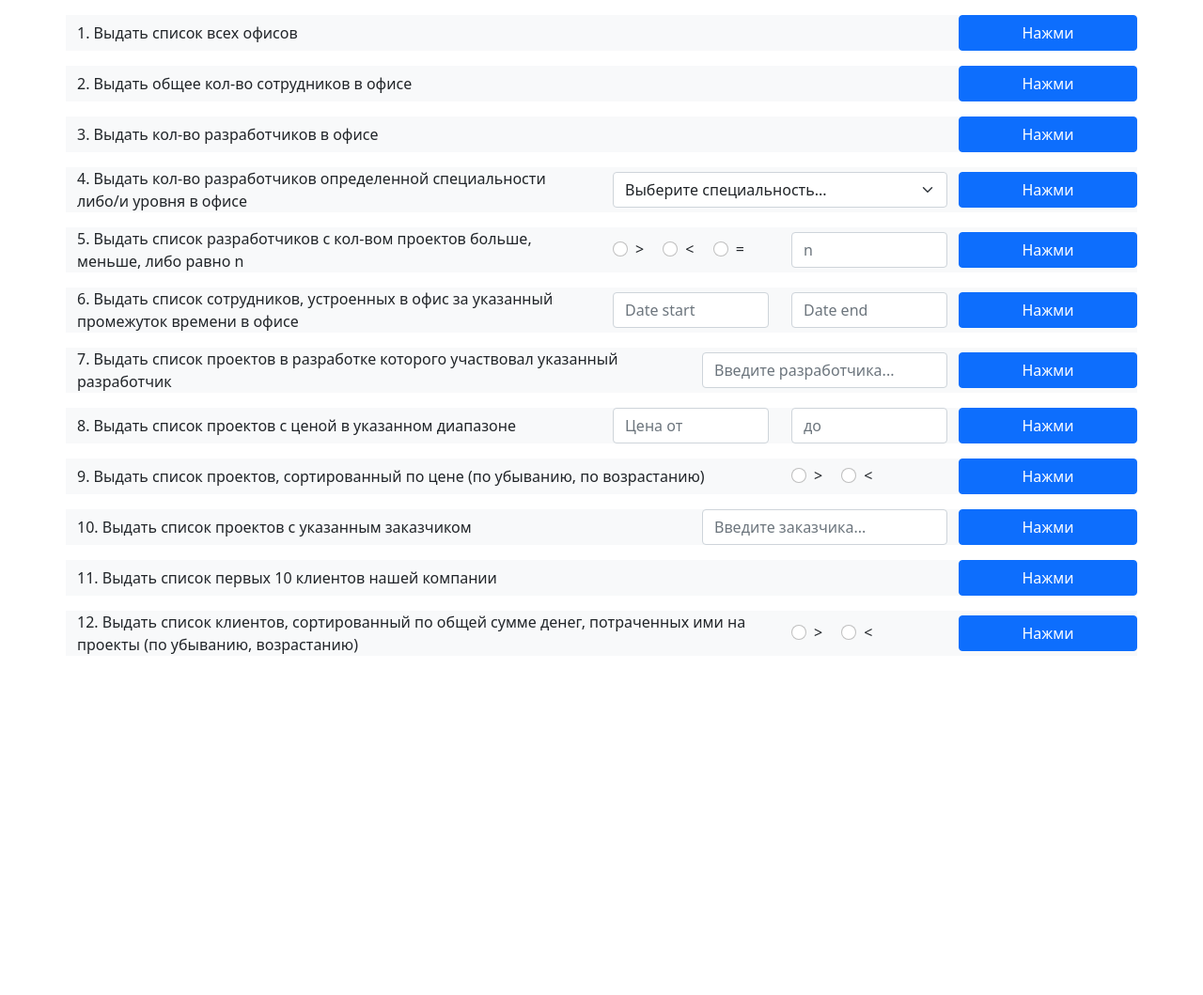
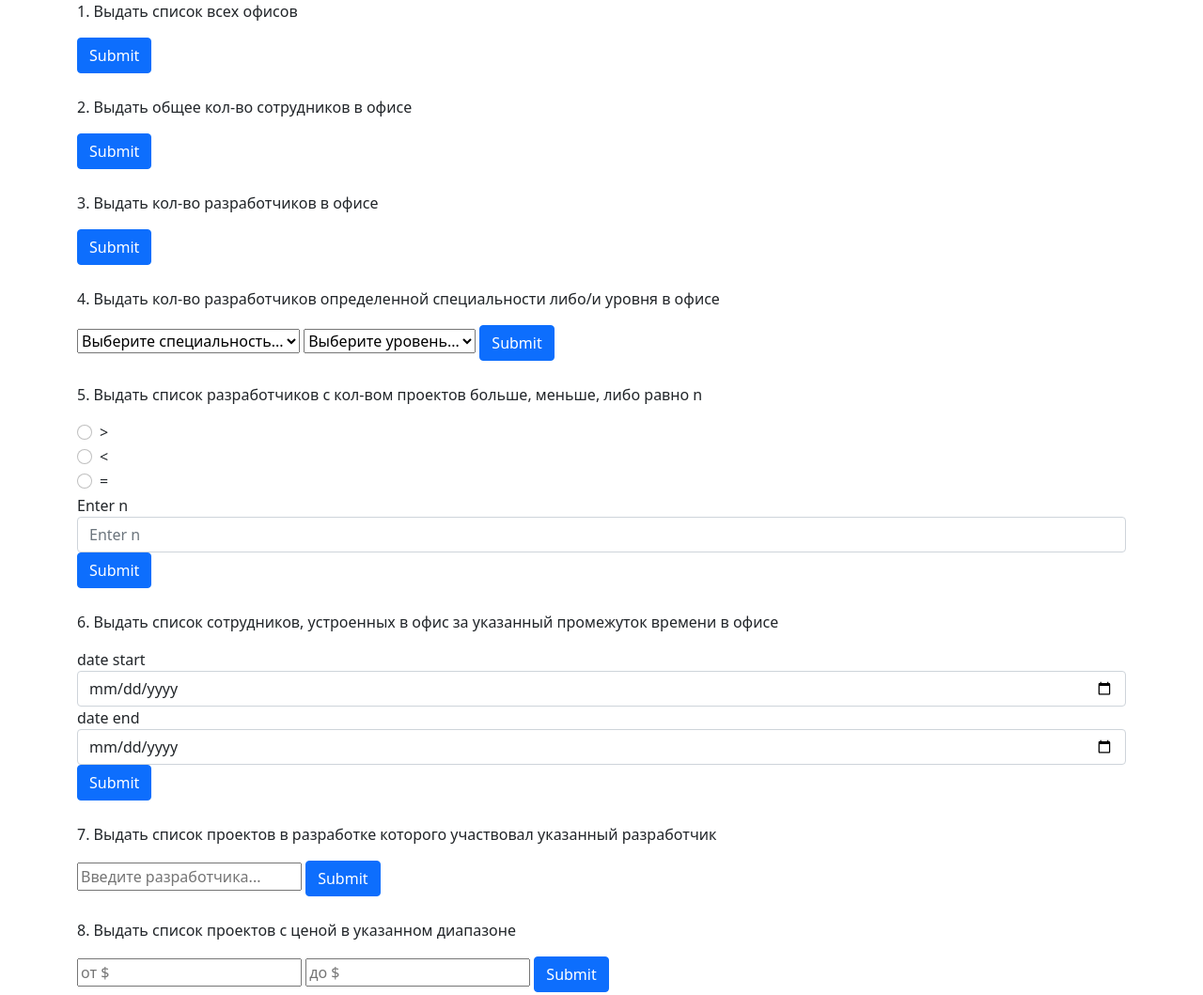
Before and after one commit to zeromask1337/Ranepa-database, a website: page public/index.html in a window 1280 px wide. Shown: the top 1059 px of the page at 94% size. Before the commit the page ends 800 px from the top, so only its background shows below. Drawn offline with nearby package versions, Linux system fonts and the light colour scheme.

Commit message:
Configured variables

```diff
--- a/public/index.html
+++ b/public/index.html
@@ -3,8 +3,7 @@
     <head>
         <meta charset="UTF-8" />
         <meta name="viewport" content="width=device-width, initial-scale=1.0" />
-        <title>ranepadb</title>
-        <!-- <link rel="stylesheet" href="style.css" /> -->
+        <title>RanepaDB</title>
         <link
             href="https://cdn.jsdelivr.net/npm/bootstrap@5.0.0-beta1/dist/css/bootstrap.min.css"
             rel="stylesheet"
@@ -12,260 +11,189 @@
             crossorigin="anonymous"
         />
     </head>
-    <body>
-        <div class="container-md bg-light mt-3">
-            <div class="row align-items-center">
-                <div class="col-10 align-middle">
-                    1. Выдать список всех офисов
-                </div>
-                <button class="btn btn-primary col-2">Нажми</button>
-            </div>
-        </div>
+    <body class="d-flex flex-column container">
+        <form class="mb-4" action="/office_list">
+            <p>1. Выдать список всех офисов</p>
+            <button type="submit" class="btn btn-primary">Submit</button>
+        </form>
 
-        <div class="container-md bg-light mt-3">
-            <div class="row align-items-center">
-                <div class="col-10 align-middle">
-                    2. Выдать общее кол-во сотрудников в офисе
-                </div>
-                <button class="btn btn-primary col-2">Нажми</button>
-            </div>
-        </div>
+        <form class="mb-4" action="/office_workers_count">
+            <p>2. Выдать общее кол-во сотрудников в офисе</p>
+            <button type="submit" class="btn btn-primary">Submit</button>
+        </form>
 
-        <div class="container-md bg-light mt-3">
-            <div class="row align-items-center">
-                <div class="col-10 align-middle">
-                    3. Выдать кол-во разработчиков в офисе
-                </div>
-                <button class="btn btn-primary col-2">Нажми</button>
-            </div>
-        </div>
+        <form class="mb-4" action="/office_dev_workers_count">
+            <p>3. Выдать кол-во разработчиков в офисе</p>
+            <button type="submit" class="btn btn-primary">Submit</button>
+        </form>
 
-        <div class="container-md bg-light mt-3">
-            <div class="row align-items-center">
-                <div class="col-6 align-middle">
-                    4. Выдать кол-во разработчиков определенной специальности
-                    либо/и уровня в офисе
-                </div>
-                <div class="col-4">
-                    <select class="form-select">
+        <form class="mb-4" action="/office_dev_workers_spec_count">
+            <p>
+                4. Выдать кол-во разработчиков определенной специальности либо/и
+                уровня в офисе
+            </p>
+            <select id="select-dev" name="dev">
                 <option selected>Выберите специальность...</option>
-                        <option value="1">Дизайнер</option>
-                        <option value="2">БД архитектор</option>
-                        <option value="3">Тимлид</option>
-                        <option value="4">Девелопер</option>
+                <option value="teamlead">Тимлид</option>
+                <option value="designer">Дизайнер</option>
+                <option value="bdarch">Архитектор БД</option>
+                <option value="programmer">Программист</option>
             </select>
-                </div>
-                <button class="btn btn-primary col-2">Нажми</button>
-            </div>
-        </div>
+            <select id="select-lvl" name="lvl">
+                <option selected>Выберите уровень...</option>
+                <option value="junior">Джуниор</option>
+                <option value="middle">Миддл</option>
+                <option value="senior">Сеньор</option>
+            </select>
+            <button type="submit" class="btn btn-primary">Submit</button>
+        </form>
 
-        <div class="container-md bg-light mt-3">
-            <div class="row align-items-center">
-                <div class="col-6 align-middle">
+        <form class="mb-4" action="/dev_project_count_sort">
+            <p>
                 5. Выдать список разработчиков с кол-вом проектов больше,
                 меньше, либо равно n
-                </div>
-                <div class="radio col-2">
-                    <div class="form-check form-check-inline">
+            </p>
+            <div id="mark_group">
+                <div class="form-check">
                     <input
                         class="form-check-input"
                         type="radio"
-                            name="inlineRadioOptions"
-                            id="inlineRadio1"
-                            value="option1"
+                        name="symbol"
+                        id="exampleRadios1"
+                        value="gt"
                     />
-                        <label class="form-check-label" for="inlineRadio1"
-                            >&gt</label
-                        >
+                    <label class="form-check-label" for="exampleRadios1">
+                        &gt
+                    </label>
                 </div>
-                    <div class="form-check form-check-inline">
+                <div class="form-check">
                     <input
                         class="form-check-input"
                         type="radio"
-                            name="inlineRadioOptions"
-                            id="inlineRadio2"
-                            value="option2"
+                        name="symbol"
+                        id="exampleRadios2"
+                        value="lt"
                     />
-                        <label class="form-check-label" for="inlineRadio2"
-                            >&lt</label
-                        >
+                    <label class="form-check-label" for="exampleRadios2">
+                        &lt
+                    </label>
                 </div>
-                    <div class="form-check form-check-inline">
+                <div class="form-check disabled">
                     <input
                         class="form-check-input"
                         type="radio"
-                            name="inlineRadioOptions"
-                            id="inlineRadio3"
-                            value="option3"
+                        name="symbol"
+                        id="exampleRadios3"
+                        value="eq"
                     />
-                        <label class="form-check-label" for="inlineRadio3"
-                            >=</label
-                        >
+                    <label class="form-check-label" for="exampleRadios3">
+                        =
+                    </label>
                 </div>
             </div>
-                <div class="col-2">
-                    <input type="text" class="form-control" placeholder="n" />
-                </div>
-                <button class="btn btn-primary col-2">Нажми</button>
-            </div>
-        </div>
-
-        <div class="container-md bg-light mt-3">
-            <div class="row align-items-center">
-                <div class="col-6 align-middle">
-                    6. Выдать список сотрудников, устроенных в офис за указанный
-                    промежуток времени в офисе
-                </div>
-                <div class="col-2">
+            <div>
+                <label for="exampleInputEmail1">Enter n</label>
                 <input
                     type="text"
                     class="form-control"
-                        placeholder="Date start"
+                    id="exampleInputEmail1"
+                    placeholder="Enter n"
+                    name="number"
                 />
             </div>
-                <div class="col-2">
+            <button type="submit" class="btn btn-primary">Submit</button>
+        </form>
+
+        <form class="mb-4" action="/office_workers_range_date_list">
+            <p>
+                6. Выдать список сотрудников, устроенных в офис за указанный
+                промежуток времени в офисе
+            </p>
+            <div>
+                <label for="exampleInputEmail1">date start</label>
+                <input
+                    type="date"
+                    class="form-control"
+                    id="exampleInputEmail1"
+                    placeholder="date start"
+                    name="dateStart"
+                />
+            </div>
+            <div>
+                <label for="exampleInputEmail1">date end</label>
+                <input
+                    type="date"
+                    class="form-control"
+                    id="exampleInputEmail1"
+                    placeholder="date end"
+                    name="dateEnd"
+                />
+            </div>
+            <button type="submit" class="btn btn-primary">Submit</button>
+        </form>
+
+        <form class="mb-4" action="/project_dev_point_list">
+            <p>
+                7. Выдать список проектов в разработке которого участвовал
+                указанный разработчик
+            </p>
             <input
                 type="text"
-                        class="form-control"
-                        placeholder="Date end"
+                name="devName"
+                id=""
+                placeholder="Введите разработчика..."
             />
-                </div>
-                <button class="btn btn-primary col-2">Нажми</button>
-            </div>
-        </div>
+            <button type="submit" class="btn btn-primary">Submit</button>
+        </form>
 
-        <div class="container-md bg-light mt-3">
-            <div class="row align-items-center">
-                <div class="col-7 align-middle">
-                    7. Выдать список проектов в разработке которого участвовал
-                    указанный разработчик
-                </div>
-                <div class="col-3">
+        <form class="mb-4" action="/project_price_range_list">
+            <p>8. Выдать список проектов с ценой в указанном диапазоне</p>
+            <input type="text" name="priceStart" id="" placeholder="от $" />
+            <input type="text" name="priceEnd" id="" placeholder="до $" />
+            <button type="submit" class="btn btn-primary">Submit</button>
+        </form>
+
+        <form class="mb-4" action="/project_price_list_sort">
+            <p>
+                9. Выдать список проектов, сортированный по цене (по убыванию,
+                по возрастанию)
+            </p>
+            <select id="select-dev" name="price_sort">
+                <option selected>Выберите специальность...</option>
+                <option value="priceUp">По возрастанию</option>
+                <option value="priceDown">По убыванию</option>
+            </select>
+            <button type="submit" class="btn btn-primary">Submit</button>
+        </form>
+
+        <form class="mb-4" action="/project_client_point_list">
+            <p>10. Выдать список проектов с указанным заказчиком</p>
             <input
                 type="text"
-                        class="form-control"
-                        placeholder="Введите разработчика..."
-                    />
-                </div>
-                <button class="btn btn-primary col-2">Нажми</button>
-            </div>
-        </div>
-
-        <div class="container-md bg-light mt-3">
-            <div class="row align-items-center">
-                <div class="col-6 align-middle">
-                    8. Выдать список проектов с ценой в указанном диапазоне
-                </div>
-                <div class="col-2">
-                    <input
-                        type="text"
-                        class="form-control"
-                        placeholder="Цена от"
-                    />
-                </div>
-                <div class="col-2">
-                    <input type="text" class="form-control" placeholder="до" />
-                </div>
-                <button class="btn btn-primary col-2">Нажми</button>
-            </div>
-        </div>
-
-        <div class="container-md bg-light mt-3">
-            <div class="row align-items-center">
-                <div class="col-8 align-middle">
-                    9. Выдать список проектов, сортированный по цене (по
-                    убыванию, по возрастанию)
-                </div>
-                <div class="radio col-2">
-                    <div class="form-check form-check-inline">
-                        <input
-                            class="form-check-input"
-                            type="radio"
-                            name="inlineRadioOptions"
-                            id="inlineRadio1"
-                            value="option1"
-                        />
-                        <label class="form-check-label" for="inlineRadio1"
-                            >&gt</label
-                        >
-                    </div>
-                    <div class="form-check form-check-inline">
-                        <input
-                            class="form-check-input"
-                            type="radio"
-                            name="inlineRadioOptions"
-                            id="inlineRadio2"
-                            value="option2"
-                        />
-                        <label class="form-check-label" for="inlineRadio2"
-                            >&lt</label
-                        >
-                    </div>
-                </div>
-                <button class="btn btn-primary col-2">Нажми</button>
-            </div>
-        </div>
-
-        <div class="container-md bg-light mt-3">
-            <div class="row align-items-center">
-                <div class="col-7 align-middle">
-                    10. Выдать список проектов с указанным заказчиком
-                </div>
-                <div class="col-3">
-                    <input
-                        type="text"
-                        class="form-control"
+                name="client"
+                id=""
                 placeholder="Введите заказчика..."
             />
-                </div>
-                <button class="btn btn-primary col-2">Нажми</button>
-            </div>
-        </div>
+            <button type="submit" class="btn btn-primary">Submit</button>
+        </form>
 
-        <div class="container-md bg-light mt-3">
-            <div class="row align-items-center">
-                <div class="col-10 align-middle">
-                    11. Выдать список первых 10 клиентов нашей компании
-                </div>
-                <button class="btn btn-primary col-2">Нажми</button>
-            </div>
-        </div>
+        <form class="mb-4" action="/client_list_10">
+            <p>11. Выдать список первых 10 клиентов нашей компании</p>
+            <button type="submit" class="btn btn-primary">Submit</button>
+        </form>
 
-        <div class="container-md bg-light mt-3">
-            <div class="row align-items-center">
-                <div class="col-8 align-middle">
-                    12. Выдать список клиентов, сортированный по общей сумме
-                    денег, потраченных ими на проекты (по убыванию, возрастанию)
-                </div>
-                <div class="radio col-2">
-                    <div class="form-check form-check-inline">
-                        <input
-                            class="form-check-input"
-                            type="radio"
-                            name="inlineRadioOptions"
-                            id="inlineRadio1"
-                            value="option1"
-                        />
-                        <label class="form-check-label" for="inlineRadio1"
-                            >&gt</label
-                        >
-                    </div>
-                    <div class="form-check form-check-inline">
-                        <input
-                            class="form-check-input"
-                            type="radio"
-                            name="inlineRadioOptions"
-                            id="inlineRadio2"
-                            value="option2"
-                        />
-                        <label class="form-check-label" for="inlineRadio2"
-                            >&lt</label
-                        >
-                    </div>
-                </div>
-                <button class="btn btn-primary col-2">Нажми</button>
-            </div>
-        </div>
+        <form class="mb-4" action="/client_cashAmount_list_sort">
+            <p>
+                12. Выдать список, сортированный по общей сумме денег,
+                потраченных клиентами на проекты (по убыванию, возрастанию)
+            </p>
+            <select id="select-dev" name="client_cash_sort">
+                <option selected>Выберите специальность...</option>
+                <option value="priceUp">По возрастанию</option>
+                <option value="priceDown">По убыванию</option>
+            </select>
+            <button type="submit" class="btn btn-primary">Submit</button>
+        </form>
 
         <script
             src="https://cdn.jsdelivr.net/npm/bootstrap@5.0.0-beta1/dist/js/bootstrap.bundle.min.js"
```
Also changed, not shown: app.js (+19 -0 lines), 1 other file. Lines whose indentation alone changed are shown as unchanged.
